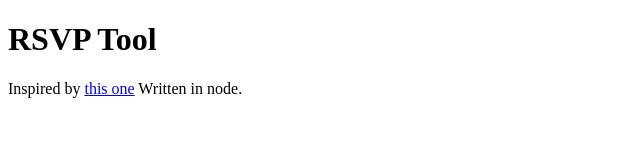
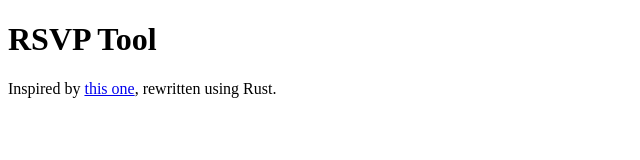
Before and after one commit to jcpst/rsvp, a plain HTML site: page public/index.html in a window 1280 px wide. Shown: the full height of the page, 0-640 px from the left. Drawn offline with Linux system fonts and the light colour scheme.

Commit message:
clarify index.html

```diff
--- a/public/index.html
+++ b/public/index.html
@@ -7,8 +7,8 @@
     <h1>RSVP Tool</h1>
     <p>
       Inspired by
-      <a href="http://ditrospecta.com/node/2016/07/11/simple-rsvp-node.html">this one</a>
-      Written in node.
+      <a href="http://ditrospecta.com/node/2016/07/11/simple-rsvp-node.html">this one</a>,
+      rewritten using Rust.
     </p>
   </body>
 </html>
```
